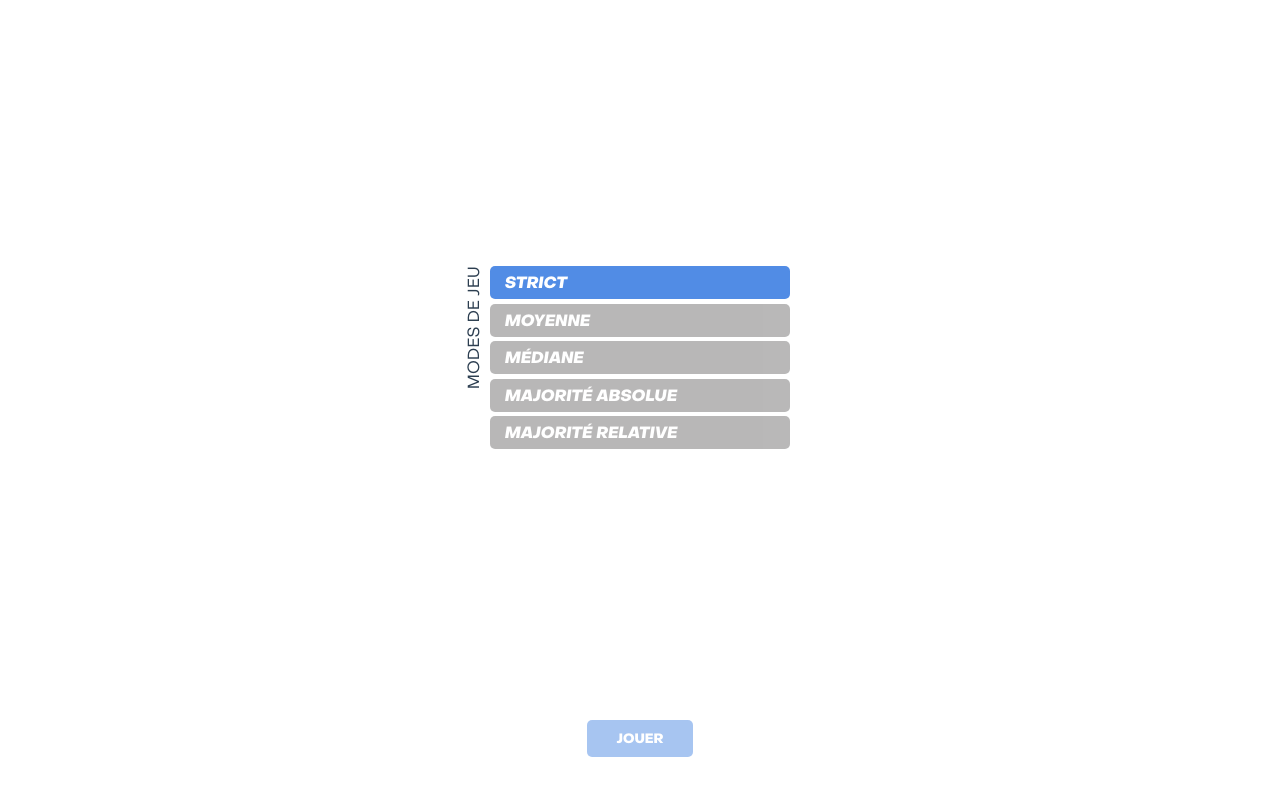
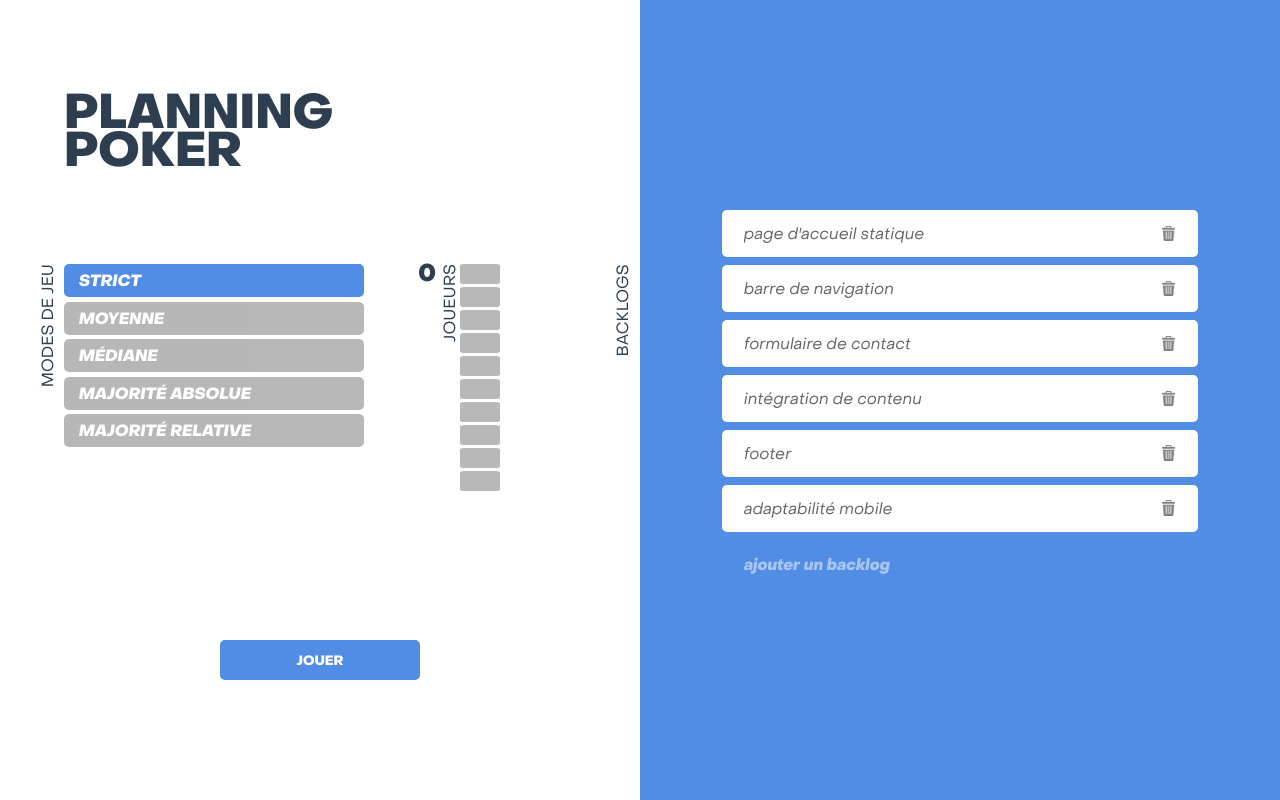
Before and after one commit to MattGuil/CAPI, a Vue app in the folder Sources/front_capi/: page / in a window 1280 px wide. Built offline with nearby package versions, Linux system fonts and the light colour scheme.

Commit message:
implémentation du menu

```diff
--- a/Sources/front_capi/public/style.css
+++ b/Sources/front_capi/public/style.css
@@ -2,3 +2,16 @@
     margin: 0;
     padding: 0;
 }
+
+body {
+    height: 100vh;
+}
+
+#app {
+    -webkit-font-smoothing: antialiased;
+    -moz-osx-font-smoothing: grayscale;
+    height: 100%;
+    font-family: ObjectSans-Regular, Helvetica, Arial, sans-serif;
+    font-size: 1rem;
+    color: #2c3e50;
+}
--- a/Sources/front_capi/src/App.vue
+++ b/Sources/front_capi/src/App.vue
@@ -1,40 +1,19 @@
 <template>
-  <SlcModeJeu ref="SelecteurModeJeu"/>
-  <button id="playButton" @click="printMode">JOUER</button>
+  <Menu></Menu>
 </template>
 
 <script>
-// import Cartes from './components/Cartes.vue'
-// import SlcNbJoueurs from './components/SelecteurNbJoueurs.vue'
-import SlcModeJeu from './components/SelecteurModeJeu.vue'
+import Menu from './vues/Menu.vue'
 
 export default {
   name: 'App',
   components: {
-    // Cartes,
-    // SlcNbJoueurs,
-    SlcModeJeu,
+    Menu,
   },
-  methods: {
-    printPlayers() {
-      console.log(JSON.parse(this.$refs.SelecteurNbJoueurs.generateJSON()));
-    },
-    printMode() {
-      console.log(JSON.parse(this.$refs.SelecteurModeJeu.generateJSON()));
-    },
-  }
 }
 </script>
 
-<style>
-
-#app {
-  font-family: Avenir, Helvetica, Arial, sans-serif;
-  -webkit-font-smoothing: antialiased;
-  -moz-osx-font-smoothing: grayscale;
-  text-align: center;
-  color: #2c3e50;
-}
+<style scoped>
 
 @font-face {
     font-family: ObjectSans-Heavy;
@@ -56,20 +35,4 @@ export default {
     src: url('@/assets/fonts/PPObjectSans-Slanted.otf');
 }
 
-#playButton {
-  font-family: ObjectSans-Heavy;
-  padding: 10px 30px;
-  background-color: #518CE5;
-  opacity: .5;
-  color: white;
-  border: 0;
-  border-radius: 5px;
-}
-
-#playButton:hover {
-  opacity: 1;
-  box-shadow: 4px 4px 4px 0px rgba(0, 0, 0, 0.25);
-  transition: all .2s ease;
-}
-
 </style>
--- /dev/null
+++ b/Sources/front_capi/src/components/InputsBacklogs.vue
@@ -0,0 +1,114 @@
+<template>
+    <div id="backlogs-list">
+        <div v-for="(backlog, index) in backlogs"
+            class="backlog-elt"
+            :key="index"
+        >
+            <input
+                type="text"
+                :id="index"
+                :value="backlog"
+                @input="onValueChange"
+            >
+            <img src="@/assets/icons/bin.png" @click="removeBacklog(index)">
+        </div>
+        <button @click="addBacklog">ajouter un backlog</button>
+    </div>
+</template>
+
+<script>
+export default {
+
+data() {
+    return {
+        backlogs: [
+            "page d'accueil statique",
+            "barre de navigation",
+            "formulaire de contact",
+            "intégration de contenu",
+            "footer",
+            "adaptabilité mobile",
+        ],
+    };
+},
+
+methods: {
+    onValueChange(event) {
+        this.backlogs[event.target.id] = event.target.value;
+    },
+    addBacklog() {
+        if (this.backlogs[this.backlogs.length - 1] != "")
+            this.backlogs.push('');
+    },
+    removeBacklog(index) {
+        this.backlogs.splice(index, 1);
+    },
+    generateJSON() {
+        return JSON.stringify(this.backlogs);
+    }
+}
+
+};
+</script>
+
+<style scoped>
+
+#backlogs-list {
+    width: 75%;
+    height: 100%;
+    display: flex;
+    flex-direction: column;
+    justify-content: center;
+    align-items: center;
+}
+
+.backlog-elt {
+    position: relative;
+    width: 90%;
+    margin-bottom: 8px;
+    display: flex;
+    flex-direction: column;
+    align-items: center;
+}
+
+input {
+    font-family:  ObjectSans-Slanted;
+    color: rgba(51, 48, 48, .75);
+    border: none;
+    border-radius: 5px;
+    width: 100%;
+    padding: 3% 5%;
+    font-size: 1rem;
+}
+
+img {
+    position: absolute;
+    right: 0;
+    top: 33%;
+    height: 33%;
+    opacity: .5;
+    transition: all .2s ease;
+}
+
+img:hover {
+    opacity: .8;
+}
+
+button {
+    font-family: ObjectSans-HeavySlanted;
+    font-size: 1rem;
+    border: none;
+    background: none;
+    color: white;
+    text-align: left;
+    padding: 3% 5%;
+    opacity: .5;
+    transition: all .2s ease;
+    width: 100%;
+}
+
+button:hover {
+    opacity: .8;
+}
+
+</style>
--- a/Sources/front_capi/src/components/SelecteurModeJeu.vue
+++ b/Sources/front_capi/src/components/SelecteurModeJeu.vue
@@ -1,7 +1,6 @@
 <template>
     <div id="container">
-        <div>
-            <p id="nbJoueurs-label">MODES DE JEU</p>
+        <p id="mode-label">MODES DE JEU</p>
         <div
             v-for="(mode, index) in modes"
             :key="index"
@@ -10,7 +9,6 @@
             @click="selectMode(index)"
         >
             {{ mode.toLocaleUpperCase() }}
-            </div>
         </div>
     </div>
 </template>
@@ -47,13 +45,6 @@ export default {
 <style scoped>
 
 #container {
-    display: flex;
-    height: 90vh;
-    justify-content: center;
-    align-items: center;
-}
-
-#container > div {
     width: 300px;
     position: relative;
 }
--- a/Sources/front_capi/src/components/SelecteurNbJoueurs.vue
+++ b/Sources/front_capi/src/components/SelecteurNbJoueurs.vue
@@ -1,6 +1,5 @@
 <template>
     <div id="container">
-        <div>
         <div id="nbJoueurs-values">
             <p>{{ nbSelectedRect }}</p>
             <p v-if="nbHoveredRect !== 0">{{ nbHoveredRect }}</p>
@@ -30,7 +29,6 @@
                     :value="pseudos[10 - rectIndex]"
                     @input="updatePseudos($event, 10 - rectIndex)"
                 >
-                </div>
             </div>
         </div>
     </div>
@@ -86,14 +84,8 @@ export default {
 <style scoped>
 
 #container {
-    display: flex;
-    height: 90vh;
-    justify-content: center;
-    align-items: center;
-}
-
-#container > div {
     position: relative;
+    margin-left: 15%;
 }
 
 #nbJoueurs-label, nbJoueurs-values {
--- /dev/null
+++ b/Sources/front_capi/src/vues/Menu.vue
@@ -0,0 +1,117 @@
+<template>
+    <div id="menu">
+        <div id="leftDiv">
+            <div>
+                <p id="title">PLANNING<br>POKER</p>
+            </div>
+            <div>
+                <SlcModeJeu ref="SelecteurModeJeu"/>
+                <SlcNbJoueurs ref="SelecteurNbJoueurs"/>
+                <p>BACKLOGS</p>
+            </div>
+            <div>
+                <button id="playButton" @click="generateJSON">JOUER</button>
+            </div>
+        </div>
+        <div id="rightDiv">
+            <InputsBacklogs ref="InputsBacklogs"/>
+        </div>
+    </div>
+</template>
+
+<script>
+import SlcNbJoueurs from '../components/SelecteurNbJoueurs.vue'
+import SlcModeJeu from '../components/SelecteurModeJeu.vue'
+import InputsBacklogs from '../components/InputsBacklogs.vue';
+
+export default {
+name: 'MenuVue',
+components: {
+    SlcNbJoueurs,
+    SlcModeJeu,
+    InputsBacklogs
+    // Cartes,
+},
+methods: {
+    generateJSON() {
+    console.log(JSON.parse(this.$refs.SelecteurModeJeu.generateJSON()));
+    console.log(JSON.parse(this.$refs.SelecteurNbJoueurs.generateJSON()));
+    console.log(JSON.parse(this.$refs.InputsBacklogs.generateJSON()));
+    },
+}
+}
+</script>
+
+<style scoped>
+
+#menu {
+    display: flex;
+    width: 100%;
+    height: 100%;
+}
+
+#leftDiv, #rightDiv {
+    width: 50%;
+}
+
+#leftDiv > div {
+    height: 33%;
+    display: flex;
+}
+
+#leftDiv > div:first-child {
+    justify-content: flex-start;
+    align-items: center;
+    padding-left: 10%;
+}
+
+#title {
+    font-family: ObjectSans-Heavy;
+    font-size: 3rem;
+    line-height: .8;
+}
+
+#leftDiv > div:nth-child(2) {
+    position: relative;
+    width: 100%;
+    padding-left: 10%;
+}
+
+#leftDiv > div:last-child {
+    justify-content: center;
+    align-items: center;
+}
+
+#rightDiv {
+    height: 100%;
+    background-color: #518CE5;
+    display: flex;
+    justify-content: center;
+    align-items: center;
+}
+
+#leftDiv > div:nth-child(2) > p {
+    position: absolute;
+    right: 10%;
+    transform-origin: 89% 50%;
+    transform: rotate(-90deg);
+}
+
+#playButton {
+    font-family: ObjectSans-Heavy;
+    padding: 10px 30px;
+    background-color: #518CE5;
+    color: white;
+    border: 0;
+    border-radius: 5px;
+    height: 40px;
+    width: 200px;
+    transition: all .2s ease;
+}
+
+#playButton:hover {
+    opacity: 1;
+    box-shadow: 4px 4px 4px 0px rgba(0, 0, 0, 0.25);
+}
+
+</style>
```
Also changed, not shown: Sources/front_capi/src/assets/icons/bin.png (added). Lines whose indentation alone changed are shown as unchanged.
